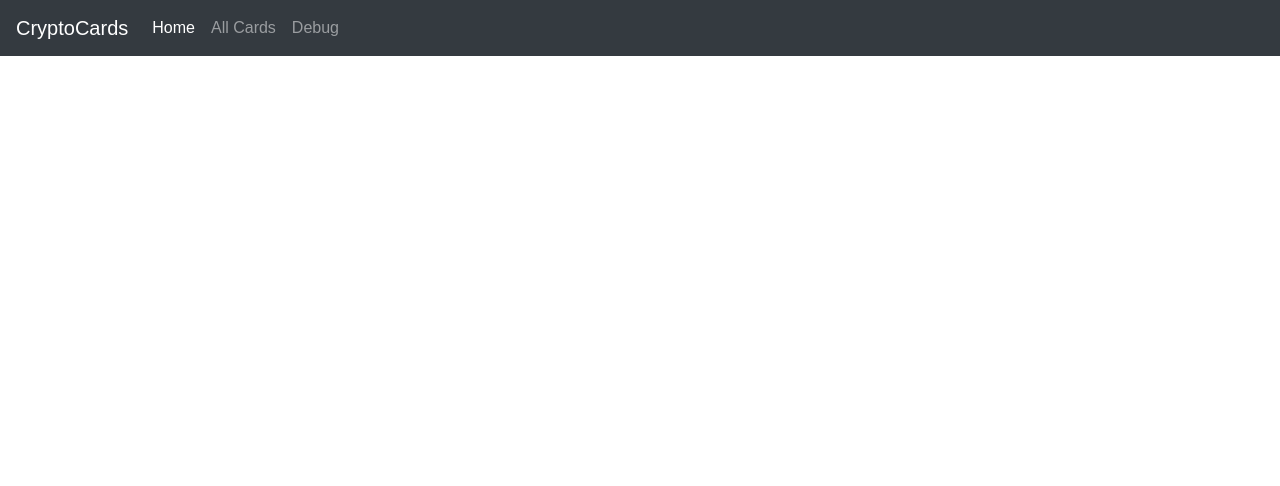
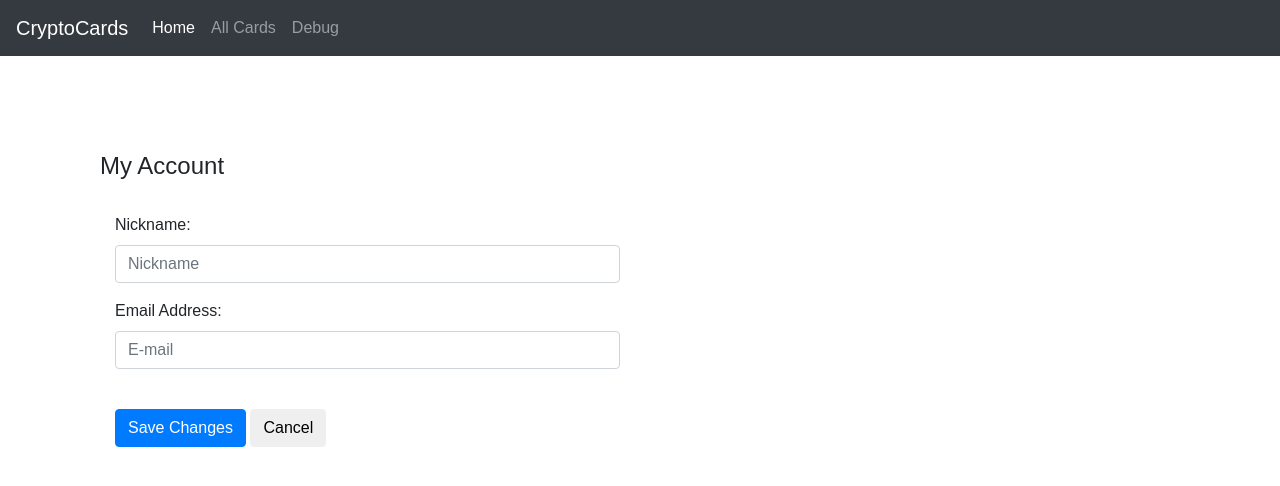
Before and after one commit to yumingchain/cryptocards, a React (Create React App) app in the folder frontend/: page /account in a window 1280 px wide. Shown: the top 486 px of the page. Built offline with nearby package versions, Linux system fonts and the light colour scheme.

Commit message:
account page, not yet hooked to backend

```diff
--- a/frontend/src/App.js
+++ b/frontend/src/App.js
@@ -12,6 +12,7 @@ import Home from './pages/Home';
 import Debug from './pages/Debug';
 import AllCards from './pages/AllCards';
 import LoginPage from './pages/Login';
+import AccountPage from './pages/Account';
 import Nav from './components/Nav';
 import Web3Initialization from './components/Web3Initialization';
 import { connect } from 'react-redux';
@@ -65,6 +66,7 @@ const App = () => (
         <Switch>
           <Route exact path="/" component={Home} />
           <Route path="/login" component={LoginPage} />
+          <Route path="/account" component={AccountPage} />
           <Route path="/debug" component={Debug} />
           <Route path="/cards" component={AllCards} />
           <Route path="/card/:id" component={CardDetail} />
@@ -72,6 +74,7 @@ const App = () => (
           {/*Routes that only logged in Users can access*/}
           <UserRoute path="/useronly" component={Debug} />
           <UserRoute path="/collection" component={Collection} />
+          <UserRoute path="/account" component={AccountPage} />
         </Switch>
       </main>
       {/*<Footer />*/}
--- a/frontend/src/components/Nav.js
+++ b/frontend/src/components/Nav.js
@@ -31,6 +31,13 @@ class Nav extends React.Component {
                   Home
                 </NavLink>
               </li>
+              {this.props.user.authenticated ? (
+                <li className="nav-item">
+                  <NavLink to="/account" className="nav-link">
+                    Account
+                  </NavLink>
+                </li>
+              ) : null}
               {this.props.user.authenticated ? (
                 <li className="nav-item">
                   <NavLink to="/collection" className="nav-link">
--- /dev/null
+++ b/frontend/src/pages/Account.js
@@ -0,0 +1,63 @@
+import React, { Component } from 'react';
+import '../styles/App.scss';
+
+class AccountPage extends Component {
+  render() {
+    return (
+      <div class="container">
+        <div class="row">
+          <div class="col-md-9">
+            <h4>My Account</h4>
+            <br />
+            <form
+              class="form-horizontal"
+              role="form"
+              method="post"
+              action="Account.php"
+            >
+              <div class="form-group">
+                <label class="col-lg-3 control-label">Nickname:</label>
+                <div class="col-lg-8">
+                  <input
+                    class="form-control"
+                    placeholder="Nickname"
+                    name="Nickname"
+                    type="text"
+                    autofocus
+                  />
+                </div>
+              </div>
+
+              <div class="form-group">
+                <label class="col-lg-3 control-label">Email Address:</label>
+                <div class="col-lg-8">
+                  <input
+                    class="form-control"
+                    placeholder="E-mail"
+                    name="email"
+                    type="email"
+                    autofocus
+                  />
+                </div>
+              </div>
+              <div class="form-group">
+                <label class="col-md-3 control-label" />
+                <div class="col-md-8">
+                  <input
+                    type="button"
+                    class="btn btn-primary"
+                    value="Save Changes"
+                  />
+                  <span class="tab-space"> </span>
+                  <input type="reset" class="btn btn-default" value="Cancel" />
+                </div>
+              </div>
+            </form>
+          </div>
+        </div>
+      </div>
+    );
+  }
+}
+
+export default AccountPage;
```
